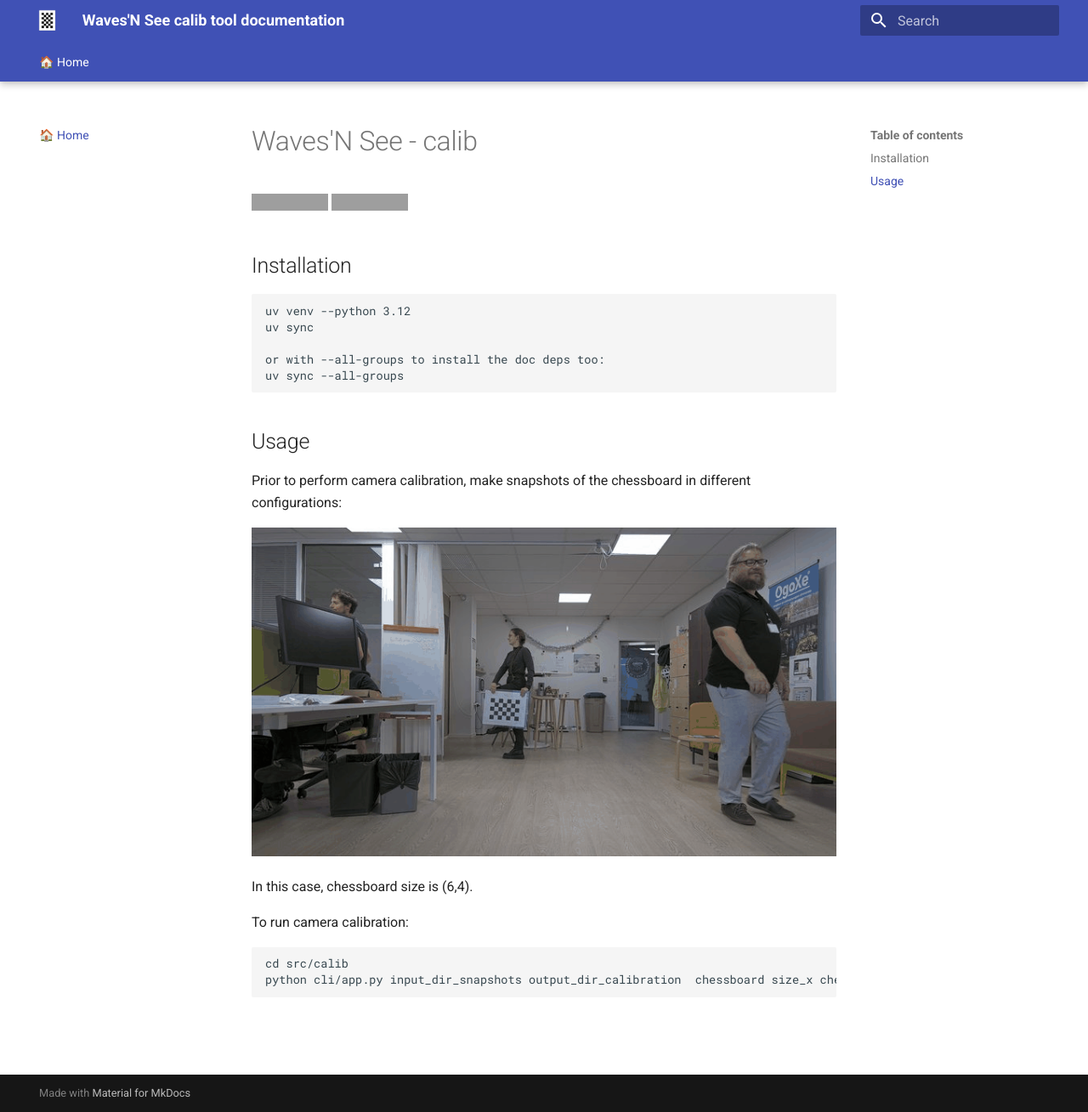
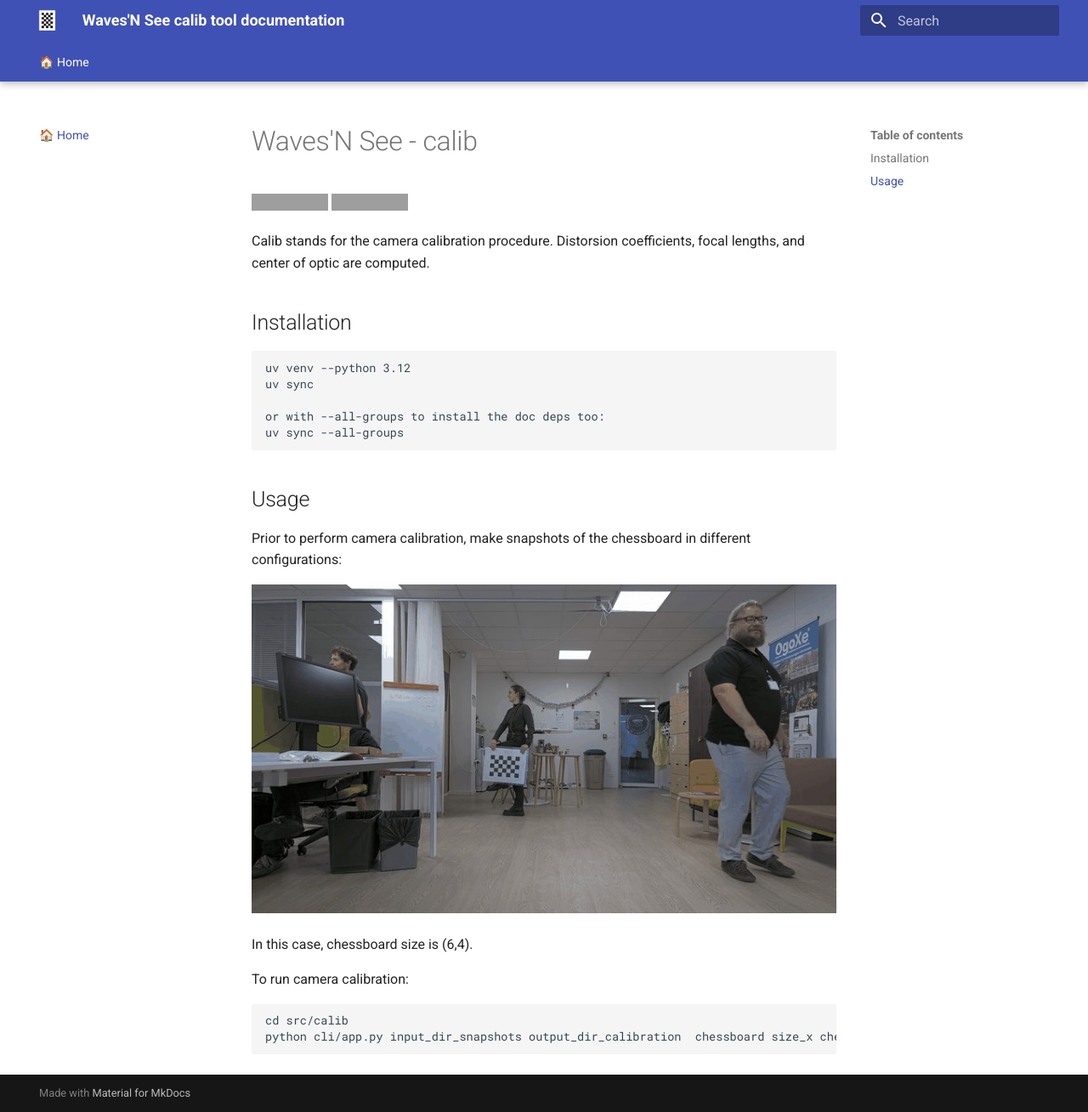
Before and after one commit to fournifl/calib, an MkDocs documentation site: the page built from docs/src/index.md, in a window 1280 px wide and 1309 px high. Shown: the whole window at 85% size. Built offline with MkDocs 1.6.1 and Material for MkDocs 9.7.7, drawn with Linux system fonts in a browser that asks for light colours; grey boxes are pictures that could not be loaded.

Commit message:
add intro in doc

````diff
--- a/docs/src/index.md
+++ b/docs/src/index.md
@@ -1,6 +1,9 @@
 # Waves'N See - calib
 ![python versions](https://img.shields.io/badge/python-3.9&nbsp;3.12-blue)
 ![WNS Team](https://img.shields.io/badge/made&nbsp;by-WNS&nbsp;Team-blue)
+
+Calib stands for the camera calibration procedure.
+Distorsion coefficients, focal lengths, and center of optic are computed.
 
 ## Installation
 ```
````
